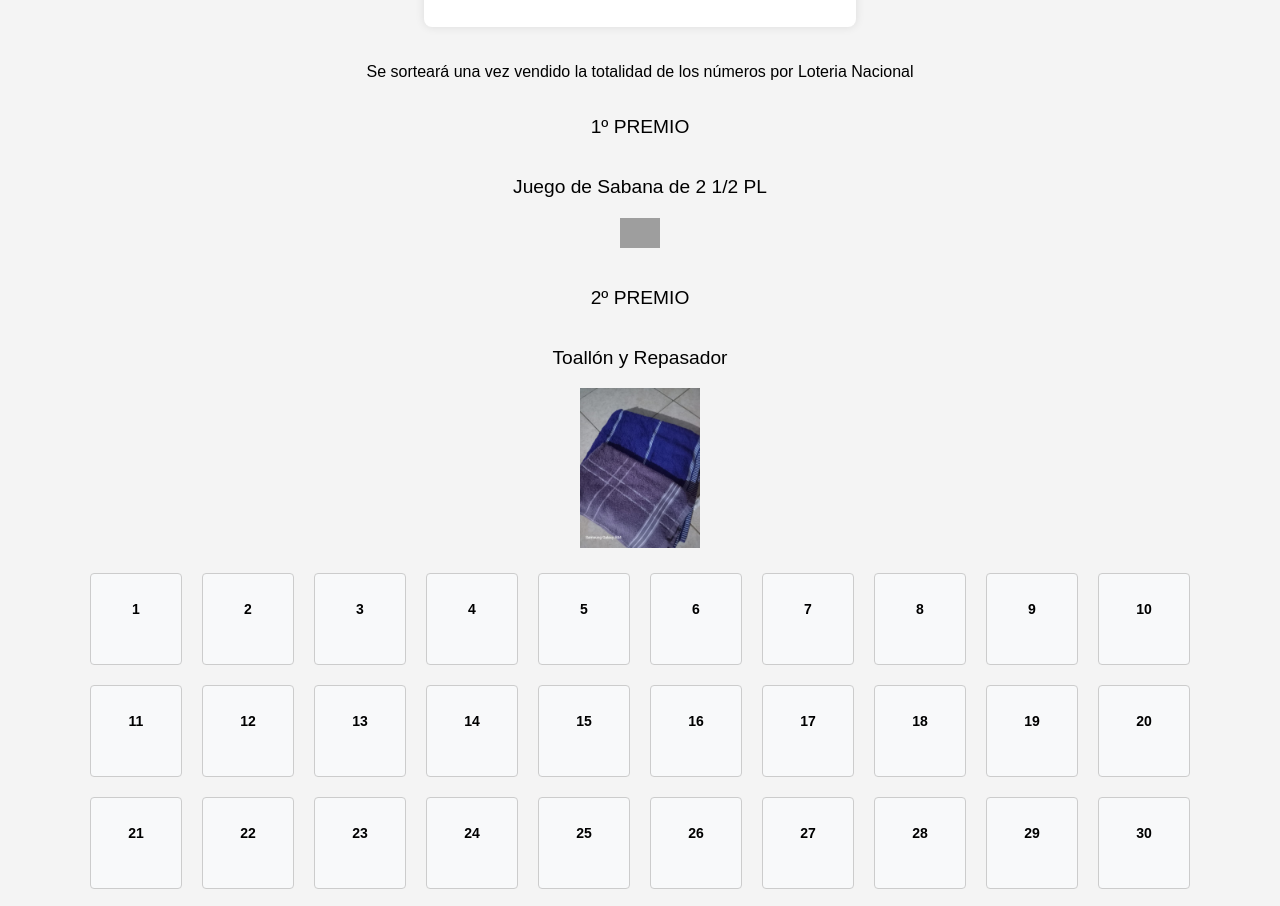
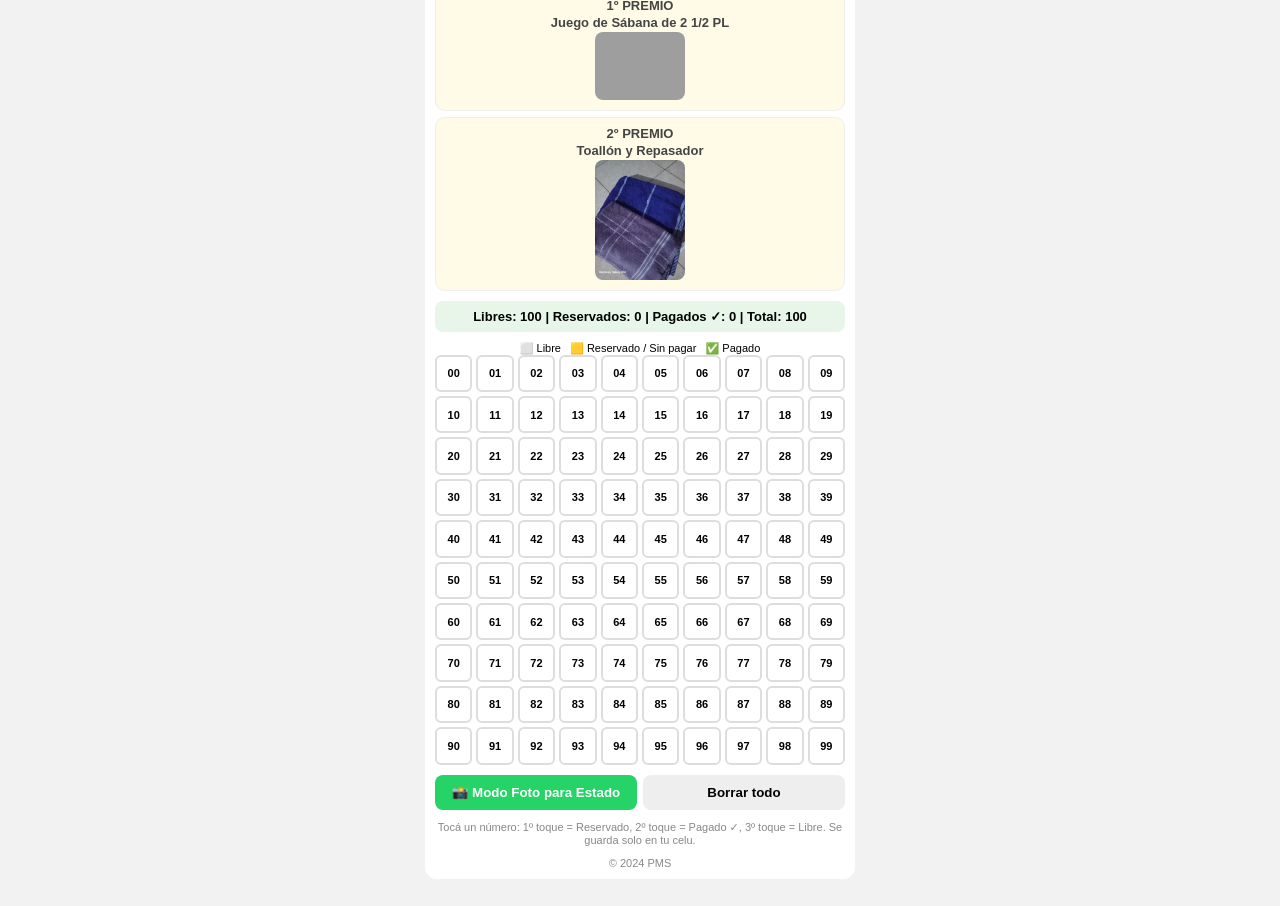
Before and after one commit to PatriciaMSilvaAcuna/NicoAcampa, a plain HTML site: page index.html in a window 1280 px wide. Shown: the part 113-1019 px from the top of the page. Drawn offline with Linux system fonts and the light colour scheme; grey boxes are pictures that could not be loaded.

Commit message:
Update index.html
Cambio modalidad, deshabilito javascrip y css

```diff
--- a/index.html
+++ b/index.html
@@ -1,43 +1,109 @@
 <!DOCTYPE html>
 <html lang="es">
 <head>
-    <meta charset="UTF-8">
-    <meta name="viewport" content="width=device-width, initial-scale=1.0">
-    <title>Registro de Compradores para Sorteo</title>
+<meta charset="UTF-8">
+<meta name="viewport" content="width=device-width, initial-scale=1.0">
+<title>Registro de Compradores para Sorteo - Nico Acampa</title>
+<style>
+*{box-sizing:border-box}
+body{font-family:Arial,sans-serif;margin:0;background:#f2f2f2;padding:8px}
+.container{max-width:430px;margin:0 auto;background:white;border-radius:12px;padding:10px}
+h1{text-align:center;font-size:20px;margin:5px 0}
+p{text-align:center;font-size:13px;color:#444}
+.premio-container{text-align:center;border:1px solid #eee;border-radius:10px;padding:6px;margin:6px 0;background:#fffbe6}
+.premio-container p{margin:2px;font-weight:bold}
+.premio-container img{width:90px;border-radius:8px}
+#estadisticas{text-align:center;background:#e8f5e9;padding:8px;border-radius:8px;font-weight:bold;font-size:13px;margin:10px 0}
+.grid{display:grid;grid-template-columns:repeat(10,1fr);gap:4px}
+.numero{aspect-ratio:1/1;border:2px solid #ddd;border-radius:6px;display:flex;flex-direction:column;align-items:center;justify-content:center;font-size:11px;font-weight:bold;cursor:pointer;background:#fff;line-height:1.1;text-align:center;padding:1px;overflow:hidden}
+.numero.libre{background:#fff}
+.numero.reservado{background:#FFEB3B;border-color:#F9A825}
+.numero.pagado{background:#4CAF50;color:white;border-color:#2E7D32}
+.numero small{font-size:8px;font-weight:normal}
+.botones{display:flex;gap:6px;margin-top:10px}
+button{flex:1;padding:10px;border:0;border-radius:8px;font-weight:bold;cursor:pointer}
+.btn-foto{background:#25D366;color:white}
+.btn-borrar{background:#eee}
+.modo-foto .botones,.modo-foto .leyenda,.modo-foto .hint{display:none}
+footer{text-align:center;font-size:11px;color:#888;margin-top:10px}
+</style>
+</head>
+<body>
+<div class="container" id="captura">
+<h1>Registro de Compradores</h1>
+<p>Se sorteará una vez vendido la totalidad de los números por Lotería Nacional</p>
 
-      <link rel="stylesheet" type="text/css" href="estilo.css">
-    </head>
-<body>
-
-<div class="container">
-    <h1>Registro de Compradores</h1>
-
+<div class="premio-container">
+<p>1º PREMIO</p>
+<p>Juego de Sábana de 2 1/2 PL</p>
+<img src="Sabana.jpg" alt="Sabana 2 1/2 PL">
 </div>
-<div>
-<p> Se sorteará una vez vendido la totalidad de los números  por Loteria Nacional </p>
-
-</div>
- <div class="premio-container">
-  <p> 1º PREMIO</p>
-  <p> Juego de Sabana de 2 1/2 PL</p>
- <img src="Sabana.jpg"alt="Sabana 2 1/2 PL" width="10%">
-</div>
- <div class="premio-container">
-  <p> 2º PREMIO</p>
-  <p> Toallón y Repasador</p>
- <img src="Toalla.jpg"alt="Toalla" width="10%">
-</div>
-<div class="grid" id="gridNumeros">
-
-    <!-- Aquí se generarán los números del 1 al 100 -->
+<div class="premio-container">
+<p>2º PREMIO</p>
+<p>Toallón y Repasador</p>
+<img src="Toalla.jpg" alt="Toalla">
 </div>
 
-<footer class="text-center bg-dark text-white py-3 fixed-bottom">
+<div id="estadisticas"></div>
 
- <p>© 2024 PMS </p>
+<div class="leyenda" style="font-size:11px;text-align:center">
+⬜ Libre &nbsp; 🟨 Reservado / Sin pagar &nbsp; ✅ Pagado
+</div>
 
-  <div id="estadisticas"></div>
-</footer>
+<div class="grid" id="gridNumeros"></div>
+
+<div class="botones">
+<button class="btn-foto" onclick="modoFoto()">📸 Modo Foto para Estado</button>
+<button class="btn-borrar" onclick="limpiar()">Borrar todo</button>
+</div>
+<p class="hint" style="font-size:11px;color:#888">Tocá un número: 1º toque = Reservado, 2º toque = Pagado ✓, 3º toque = Libre. Se guarda solo en tu celu.</p>
+<footer>© 2024 PMS</footer>
+</div>
+
+<script>
+let datos = JSON.parse(localStorage.getItem('nicoAcampa_v2')||'{}');
+// datos = { "05": {nombre:"Maria", estado:"pagado"} } estado: reservado / pagado
+const grid = document.getElementById('gridNumeros');
+
+function dibujar(){
+  grid.innerHTML='';
+  let libres=0, reservados=0, pagados=0;
+  for(let i=0;i<=99;i++){
+    let n=String(i).padStart(2,'0');
+    let info=datos[n];
+    let div=document.createElement('div');
+    let estado = info ? info.estado : 'libre';
+    div.className='numero '+estado;
+    if(!info) div.innerHTML=n;
+    else if(estado==='pagado') div.innerHTML=n+'<br>✓<small>'+info.nombre+'</small>';
+    else div.innerHTML=n+'<br><small>'+info.nombre+'</small>';
+    div.onclick=()=>{
+      if(!datos[n]){
+        let nombre=prompt('¿Quién reserva el '+n+'?');
+        if(nombre) datos[n]={nombre, estado:'reservado'};
+      } else if(datos[n].estado==='reservado'){
+        if(confirm('¿'+datos[n].nombre+' ya PAGÓ el '+n+'?')){
+          datos[n].estado='pagado';
+        }
+      } else {
+        if(confirm('¿Liberar el '+n+' de '+datos[n].nombre+'?')) delete datos[n];
+      }
+      localStorage.setItem('nicoAcampa_v2', JSON.stringify(datos));
+      dibujar();
+    };
+    grid.appendChild(div);
+    if(!info) libres++; else if(estado==='reservado') reservados++; else pagados++;
+  }
+  document.getElementById('estadisticas').textContent =
+    'Libres: '+libres+' | Reservados: '+reservados+' | Pagados ✓: '+pagados+' | Total: 100';
+}
+function limpiar(){ if(confirm('¿Borrar todos los números?')){ datos={}; localStorage.removeItem('nicoAcampa_v2'); dibujar(); } }
+function modoFoto(){
+  document.body.classList.add('modo-foto');
+  alert('Listo para la foto. Sacá el screenshot ahora, la grilla entra entera. Tocá cualquier lado para volver.');
+  document.body.onclick=()=>document.body.classList.remove('modo-foto');
+}
+dibujar();
+</script>
 </body>
-<script src="gridNumeros.js"></script>
 </html>
```
